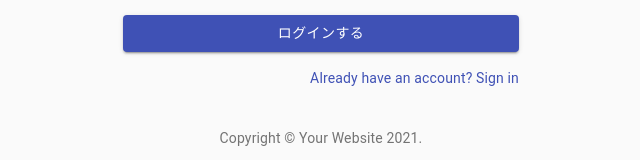
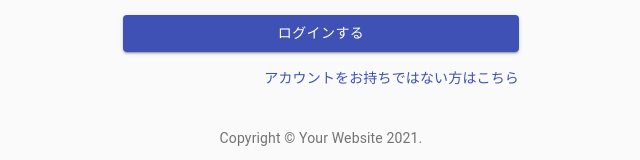
Before and after one commit to kazukimaeda26/toolkit-todo, a React (Create React App) app: page /user-auth in a window 1280 px wide. Shown: the part 313-473 px from the top of the page, without its empty margins (319-959 px from the left). Built offline with nearby package versions, Linux system fonts and the light colour scheme; no server answers.

Commit message:
isSignInの値を変更することで表示される文字列を変更

```diff
--- a/src/pages/UserAuth/UserAuth.tsx
+++ b/src/pages/UserAuth/UserAuth.tsx
@@ -128,8 +128,14 @@ const UserAuth: React.FC = () => {
           </Button>
           <Grid container justify="flex-end">
             <Grid item>
-              <Link href="#" variant="body2">
-                Already have an account? Sign in
+              <Link
+                href="#"
+                variant="body2"
+                onClick={() => setIsSignIn(!isSignIn)}
+              >
+                {isSignIn
+                  ? "アカウントをお持ちではない方はこちら"
+                  : "アカウントをお持ちの方はこちら"}
               </Link>
             </Grid>
           </Grid>
```
